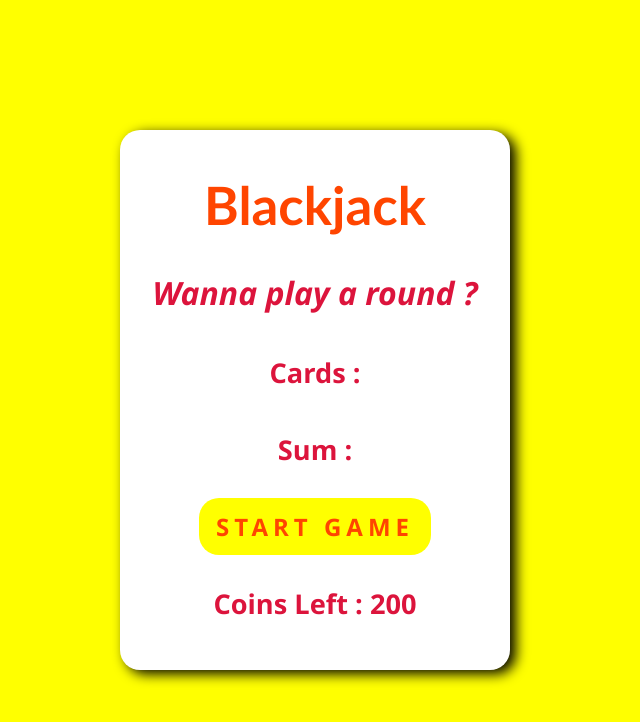
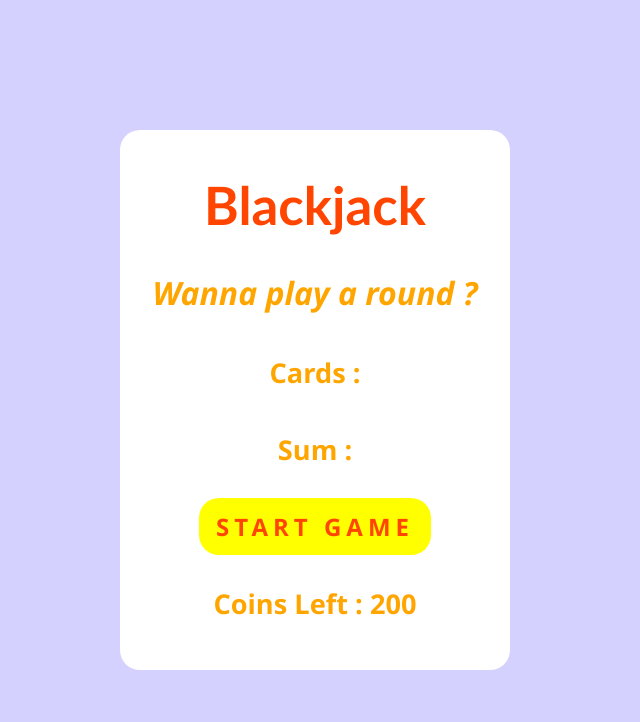
Before and after one commit to dev-sujay/blackjack, a plain HTML site: page index.html in a window 1280 px wide. Shown: the whole page, without its empty margins (325-965 px from the left). Drawn offline with Linux system fonts and the light colour scheme.

Commit message:
changed color

```diff
--- a/css/style.css
+++ b/css/style.css
@@ -6,7 +6,7 @@
 }
 
 body{
-    background-color: rgb(255, 255, 0);
+    background-color: #d5d1ff;
     display: flex;
     height: 100vh;
     align-items: center;
@@ -16,7 +16,6 @@ body{
     background:white;
     text-align: center;
     margin: auto;
-    box-shadow: 6px 4px 13px 0px;
     border-radius: 20px;
     -webkit-border-radius: 20px;
     -moz-border-radius: 20px;
@@ -38,7 +37,7 @@ h1{
 }
 
 h2{
-    color: crimson;
+    color: orange;
     font-size: 2rem;
     font-family:'Segoe UI', Tahoma, Geneva, Verdana, sans-serif ;
     font-style: italic;
@@ -49,7 +48,7 @@ h2{
 }
 
 p{
-    color: crimson;
+    color: orange;
     font-size: 1.7rem;
     font-family:'Segoe UI', Tahoma, Geneva, Verdana, sans-serif ;
     font-weight: bold;
--- a/js/index.js
+++ b/js/index.js
@@ -9,7 +9,7 @@ let isUserAlive = false
 let hasBlackjack = false
 let sum = 0
 const coinsEl = document.getElementById("coins")
-let coins = 10
+let coins = 200
 const content = document.querySelector(".content")
 
 // console.log(message);
```
